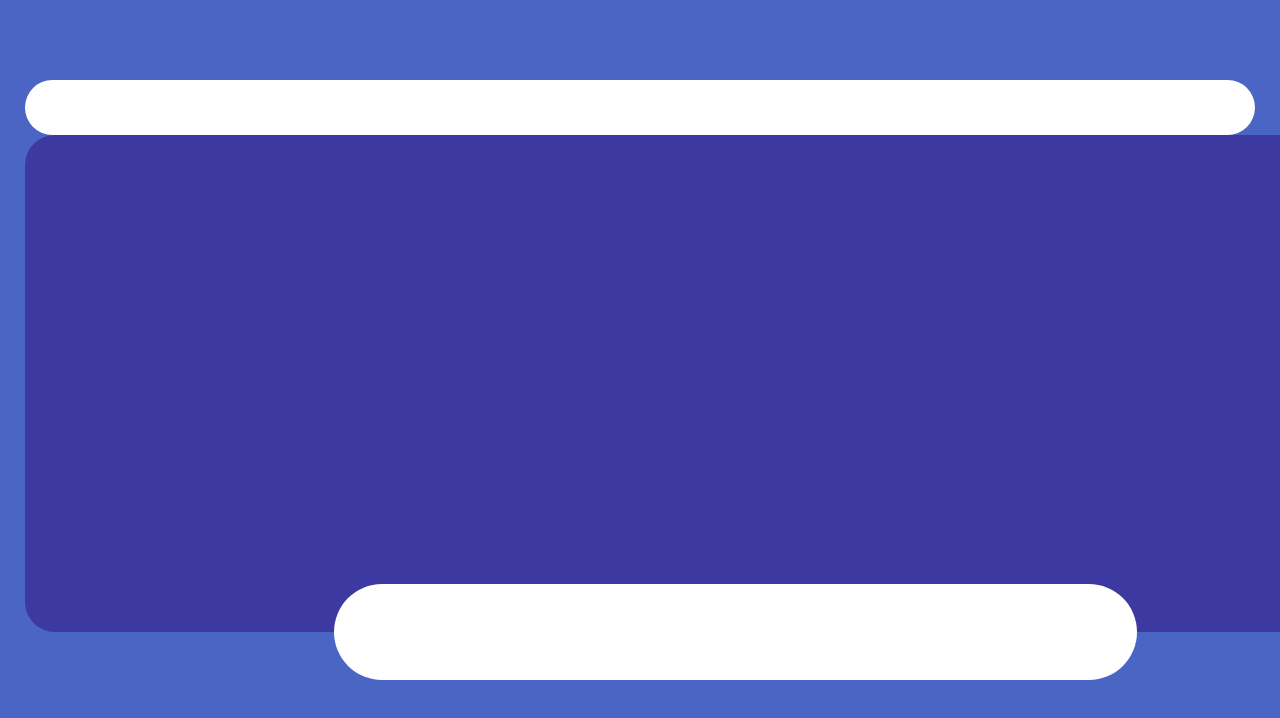
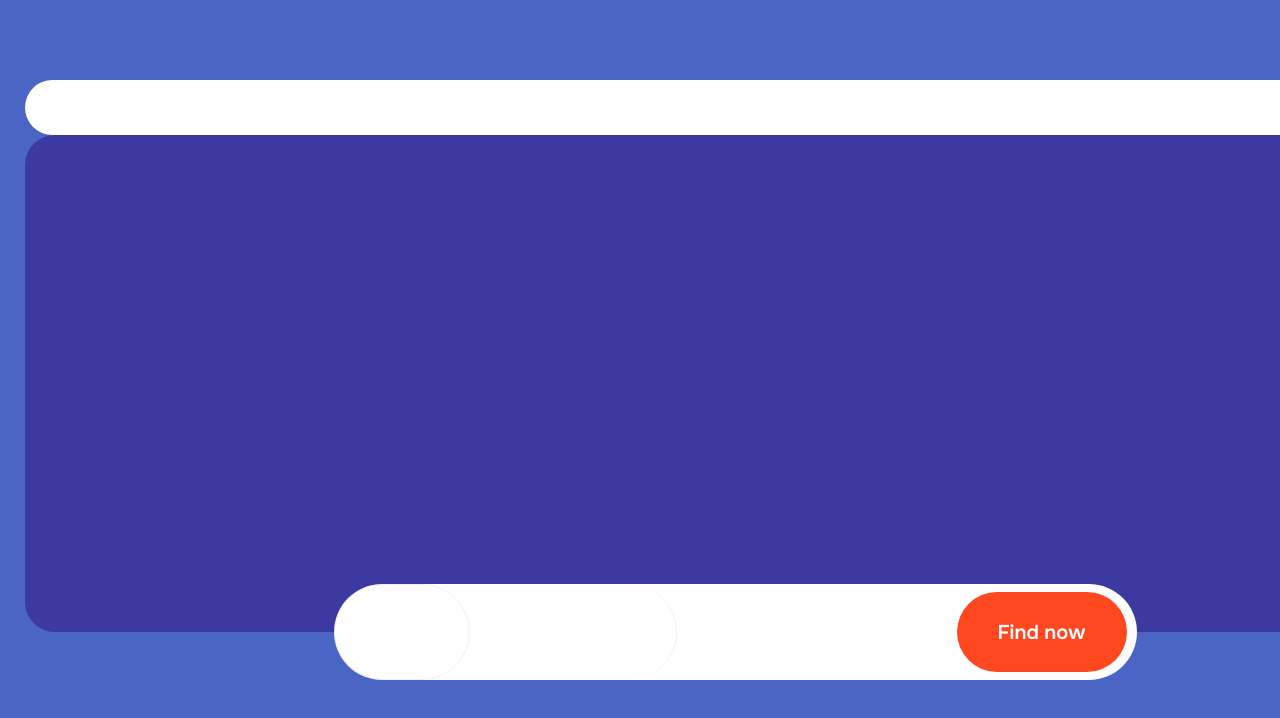
Before and after one commit to vkorshunovv/guauleria, a React (Create React App) app: page / in a window 1280 px wide. Shown: the top 718 px of the page. Built offline with nearby package versions, Linux system fonts and the light colour scheme.

Commit message:
templating SearchBar

```diff
--- a/src/App.css
+++ b/src/App.css
@@ -1,9 +1,10 @@
 .App {
   height: 946px;
+  width: fit-content;
   padding-top: 25px;
   background-color: #4B65C5;
   font-family: "Onest", sans-serif ;
   font-optical-sizing: auto;
-  font-weight: 300;
+  font-weight: 400;
   font-style: normal;
 }
--- a/src/Header.css
+++ b/src/Header.css
@@ -3,13 +3,16 @@
     grid-template-columns: repeat(12, 1fr [col-start]);
     grid-template-rows: repeat(2, 1fr [row-start]);
     column-gap: 30px;
-    margin: 0 25px 0 25px;
+    /* margin: 0 25px 0 25px; */
     height: 110px;
+    width: 1470px;
+    justify-items: center;
 }
 
 .topHeader {
     grid-column: 1/-1;
     grid-row: span 1;
+    width: 1420px;
 }
 
 .bottomHeader {
@@ -17,4 +20,5 @@
     grid-row: span 2;
     background-color: #FFFFFF;
     border-radius: 90px;
+    width: 1420px;
 }
--- a/src/SearchBar.css
+++ b/src/SearchBar.css
@@ -1,9 +1,66 @@
 .searchBar {
     position: absolute;
-    /* z-index: 10; */
     height: 96px;
     width: 803px;
-    background-color: #FFFFFF;
+    display: flex;
+    justify-content: space-between;
+    align-items: center;
+    background-color: rgb(255, 255, 255);
     border-radius: 600px;
     bottom: 0px;
 }
+
+.searchVariants {
+    display: flex;
+    height: 96px;
+}
+
+.searchPet {
+    width: 134px;
+    height: auto;
+    border-radius: 90px;
+    border: solid 1px rgba(122, 94, 236, 0.11);
+}
+
+.searchPet:hover {
+    background-color: rgba(209, 234, 183, 1);
+}
+
+.searchBreed {
+    width: 206px;
+    height: auto;
+    border-radius: 0 90px 90px 0;
+    border-right: solid 1px rgba(122, 94, 236, 0.11);
+    overflow: hidden;
+}
+
+.searchBreed:hover {
+    background-color: rgba(209, 234, 183, 1);
+}
+
+.searchButton {
+    display: flex;
+    justify-content: center;
+    align-content: center;
+    width: 170px;
+    height: 80px;
+    border-radius: 90px;
+    margin-right: 10px;
+    background-color: rgba(255, 72, 32, 1);
+}
+
+.searchButton a {
+    display: flex;
+    justify-content: center;
+    align-items: center;
+    width: 170px;
+    height: 80px;
+    text-decoration: none;
+    border-radius: 90px;
+}
+
+.searchButton a p {
+    color: rgb(255, 255, 255);
+    font-weight: 600;
+    font-size: 20px;
+}
--- a/src/SearchBar.js
+++ b/src/SearchBar.js
@@ -1,9 +1,17 @@
-import "./SearchBar.css"
+import "./SearchBar.css";
 
 export default function SearchBar() {
-    return (
-        <div className="searchBar">
-
-        </div>
-    )
+  return (
+    <div className="searchBar">
+      <section className="searchVariants">
+        <div className="searchPet"></div>
+        <div className="searchBreed"></div>
+      </section>
+      <section className="searchButton">
+        <a href="#" target="_blank" rel="noopener noreferrer">
+          <p>Find now</p>
+        </a>
+      </section>
+    </div>
+  );
 }
--- a/src/index.css
+++ b/src/index.css
@@ -1,3 +1,7 @@
+html {
+  background-color: #4B65C5;
+}
+
 body {
   margin: 0;
   font-family: -apple-system, BlinkMacSystemFont, 'Segoe UI', 'Roboto', 'Oxygen',
@@ -5,6 +9,13 @@
     sans-serif;
   -webkit-font-smoothing: antialiased;
   -moz-osx-font-smoothing: grayscale;
+
+  -ms-overflow-style: none;  /* no-scrollbar IE and Edge */
+  scrollbar-width: none;  /* no-scrollbar Firefox */
+}
+
+body::-webkit-scrollbar {
+  display: none;
 }
 
 code {
```
